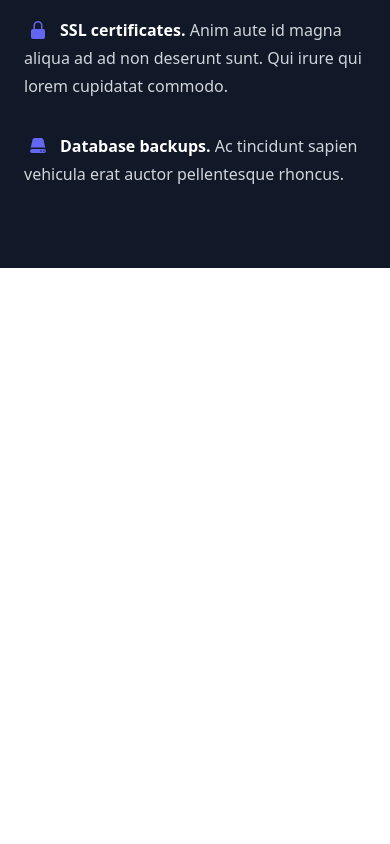
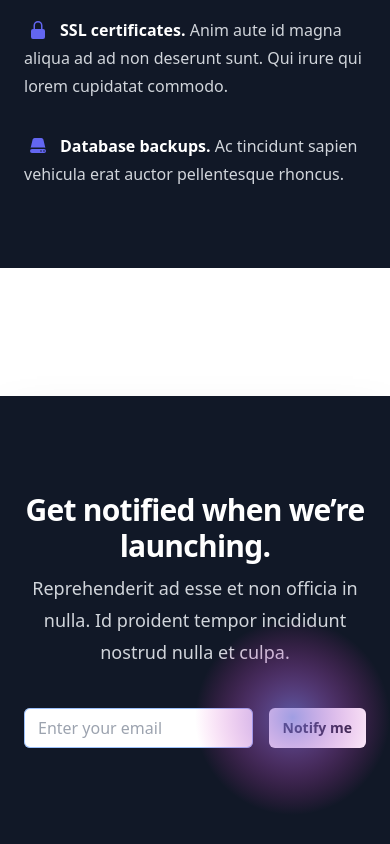
Before and after one commit to helanoemmanuel/projetotailwind, a plain HTML site: page index.html in a window 390 px wide. Shown: the part 2228-3072 px from the top of the page. Before the commit the page ends 2496 px from the top, so only its background shows below. Drawn offline with nearby package versions, Linux system fonts and the light colour scheme.

Commit message:
nova alteração

```diff
--- a/index.html
+++ b/index.html
@@ -134,6 +134,28 @@
         </div>
       </div>
 
+      <div class="mx-auto mt-32 max-w-7xl sm:mt-56 sm:px-6 lg:px-8">
+        <div class="relative isolate overflow-hidden bg-gray-900 px-6 py-24 shadow-2xl sm:rounded-3xl sm:px-24 xl:py-32">
+          <h2 class="mx-auto max-w-2xl text-center text-3xl font-bold tracking-tight text-white sm:text-4xl">Get notified when we’re launching.</h2>
+          <p class="mx-auto mt-2 max-w-xl text-center text-lg leading-8 text-gray-300">Reprehenderit ad esse et non officia in nulla. Id proident tempor incididunt nostrud nulla et culpa.</p>
+          <form class="mx-auto mt-10 flex max-w-md gap-x-4">
+            <label for="email-address" class="sr-only">Email address</label>
+            <input id="email-address" name="email" type="email" autocomplete="email" required class="min-w-0 flex-auto rounded-md border-0 bg-white/5 px-3.5 py-2 text-white shadow-sm ring-1 ring-inset ring-white/10 focus:ring-2 focus:ring-inset focus:ring-white sm:text-sm sm:leading-6" placeholder="Enter your email">
+            <button type="submit" class="flex-none rounded-md bg-white px-3.5 py-2.5 text-sm font-semibold text-gray-900 shadow-sm hover:bg-gray-100 focus-visible:outline focus-visible:outline-2 focus-visible:outline-offset-2 focus-visible:outline-white">Notify me</button>
+          </form>
+          <svg viewBox="0 0 1024 1024" class="absolute left-1/2 top-1/2 -z-10 h-[64rem] w-[64rem] -translate-x-1/2" aria-hidden="true">
+            <circle cx="512" cy="512" r="512" fill="url(#759c1415-0410-454c-8f7c-9a820de03641)" fill-opacity="0.7" />
+            <defs>
+              <radialGradient id="759c1415-0410-454c-8f7c-9a820de03641" cx="0" cy="0" r="1" gradientUnits="userSpaceOnUse" gradientTransform="translate(512 512) rotate(90) scale(512)">
+                <stop stop-color="#7775D6" />
+                <stop offset="1" stop-color="#E935C1" stop-opacity="0" />
+              </radialGradient>
+            </defs>
+          </svg>
+        </div>
+      </div>
+
+
 
 
 </body>
```
